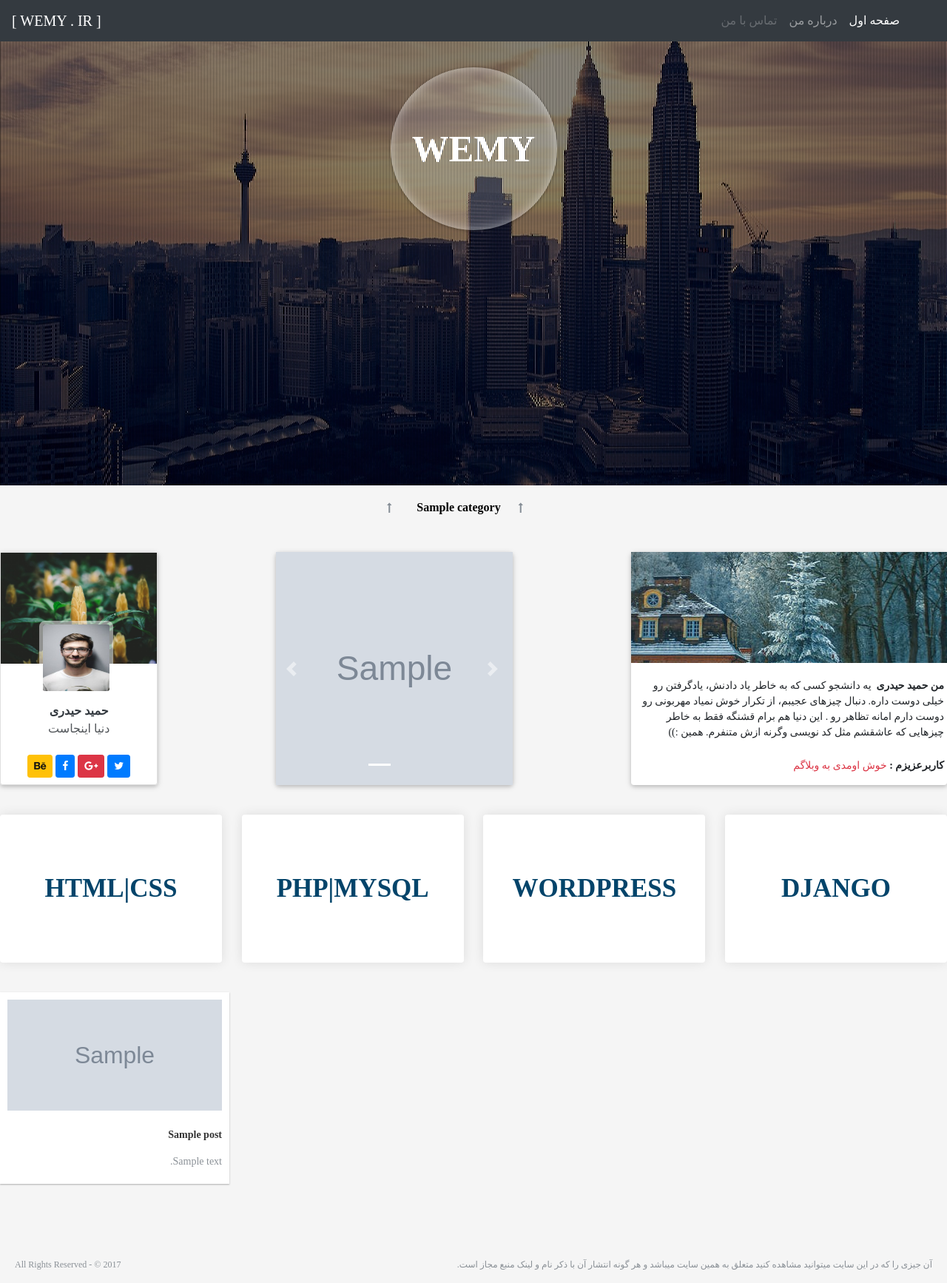
After one commit to hamidfun/wemy.ir, a Django app: a page that uses web/templates/base.html in a window 1280 px wide. The commit adds this page. Shown: the whole page at 74% size. Run offline with Django 3.2, Linux system fonts and the light colour scheme; tables that the repository leaves empty hold one stand-in row (values such as "Sample post"); grey boxes marked "Sample" are stand-in pictures; some libraries are stand-ins or nearby versions; some web fonts are replaced.

Commit message:
add navbar category AND add page category in templates

```diff
--- a/web/admin.py
+++ b/web/admin.py
@@ -3,9 +3,9 @@
 
 from django.contrib import admin
 
-from models import Posts, category, slider, Opt
+from models import Posts, Category, slider, Opt
 
 admin.site.register(Posts)
-admin.site.register(category)
+admin.site.register(Category)
 admin.site.register(slider)
 admin.site.register(Opt)
--- a/web/models.py
+++ b/web/models.py
@@ -7,7 +7,7 @@
 from ckeditor_uploader.fields import RichTextUploadingField
 #translattion
 from django.utils.translation import ugettext_lazy as _
-class category(models.Model):
+class Category(models.Model):
 	cat_name = models.CharField(max_length = 255)
 	cat_url = models.CharField(max_length = 255, null = True, blank = True)
 
@@ -23,7 +23,7 @@
 	password = models.CharField(max_length=20,blank = True, null = True )
 	img = models.ImageField(_('main image'), upload_to='posts/%Y/%m/%d', blank=True, null=True)
 	url = models.CharField(max_length = 200, help_text = '(پیش فرض اسلش عنوان مطلب)', blank = True, null = True )
-	category = models.ForeignKey(category, null= True, blank = True)
+	category = models.ForeignKey(Category, null= True, blank = True)
 	date = models.DateTimeField(auto_now=True,auto_now_add=False)
 	date_modify = models.DateTimeField(auto_now = False, auto_now_add=True)
 
--- a/web/templates/base.html
+++ b/web/templates/base.html
@@ -1,4 +1,5 @@
 {% load static %}
+{% load replace %}
 <!DOCTYPE html>
 <html lang="fa">
 <head>
@@ -48,18 +49,11 @@
         <ul class="nav justify-content-center rtl wemy-nav">
             <button type="button" class="btn-top btn-sm btn btn-outline-secondary"><i class="fa fa-long-arrow-up"
                                                                                       aria-hidden="true"></i></button>
+            {% for category in categorys %}
             <li class="nav-item active">
-                <a class="nav-link" href="#">دسته بندی ۱</a>
+                <a class="nav-link" href="/cat/{{ category.cat_name|replace }}">{{ category.cat_name }}</a>
             </li>
-            <li class="nav-item">
-                <a class="nav-link" href="#">دسته بندی ۲</a>
-            </li>
-            <li class="nav-item">
-                <a class="nav-link" href="#">دسته بندی ۳</a>
-            </li>
-            <li class="nav-item">
-                <a class="nav-link disabled" href="#">محرمانه ها</a>
-            </li>
+            {% endfor %}
             <span class="fi-arrow-top"></span>
             <button type="button" class="btn-top btn-sm btn btn-outline-secondary"><i class="fa fa-long-arrow-up"
                                                                                       aria-hidden="true"></i></button>
--- /dev/null
+++ b/web/templates/category.html
@@ -0,0 +1,38 @@
+{% extends "base.html" %}
+{% load replace %}
+{% block title %} وب سایت من و ما|صفحه اصلی {% endblock title %}
+{% block website-name %}WEMY{% endblock website-name %}
+{% block slider-id %}
+    {% for slide in slider %}
+        <li data-target="#slider"  {% if forloop.counter0 == 0 %} class = "active" {% endif %} data-slide-to="{{slide.id}}"></li>
+    {% endfor %}
+{% endblock slider-id %}
+{% block slider-img %}
+    {% for slide in slider %}
+    <div class="carousel-item {% if forloop.counter0 == 0 %} active {% endif %}">
+        <img class="d-block w-100" src="{{slide.img}}" alt="{{slide.title}}"
+             width="auto" height="315px" title="{{slide.title}}">
+    </div>
+    {% endfor %}
+{% endblock slider-img %}
+{% block posts %}
+    {% for post in posts %}
+      <article class="white-panel">
+          <figure class="thumbnail">
+              <a target="_blank" href="/{% if post.url != '' %}{{post.link|replace }}{% else %}{{post.title|replace }}{% endif %}">
+                  <img src="/media/{{post.img}}" alt="{{post.title}}" title="{{post.title}}" width="100%" height="100%">
+              </a>
+          </figure>
+          <h4><a href="/{% if post.url != '' %}{{post.link|replace}}{% else %}{{post.title|replace}}{% endif %}">{{ post.title }}</a></h4>
+          <h5>
+            <a href="/{% if post.url != '' %}{{post.link|replace}}{% else %}{{post.title|replace}}{% endif %}">
+              {% if post.excerpt != '' %}
+                {{post.excerpt|safe}}
+              {% else %}
+                {{post.content|safe|truncatewords_html:50}}
+              {% endif %}
+          </a>
+        </h5>
+      </article>
+    {% endfor %}
+{% endblock posts %}
--- a/web/url.py
+++ b/web/url.py
@@ -3,5 +3,6 @@
 from web import views
 urlpatterns = [
     url(r'^$', views.index, name='list'),
+    url(r'^cat/(?P<cat_name>[\w-]+)$', views.category, name = 'category'),
     url(ur'^(?P<title>[\w-]+)$', views.page, name = 'page'),
 ]
--- a/web/views.py
+++ b/web/views.py
@@ -3,21 +3,36 @@
 
 from django.shortcuts import render,HttpResponse
 
-from .models import Posts,slider
+from web.models import Posts, slider, Category
+
+
+def navANDslider(request):
+	categorys = Category.objects.all()
+	slids = slider.objects.all()
+	context = {
+		'categorys' : categorys,
+		'slider' : slids,
+	}
+	return context
 
 def index(request):
-	posts = Posts.objects.all();
-	slids = slider.objects.all();
-	context = {
-		'posts' : posts,
-		'slider' : slids,
-	}
+	posts = Posts.objects.all()
+	context = navANDslider(request)
+	context['posts'] = posts
 	return render(request,'index.html',context)
 
 def page(request, title=''):
 	 title = title.replace('-', ' ')
 	 post = Posts.objects.filter(title = title)
-	 context = {
-	 	'posts' : post,
-	 }
+	 context = navANDslider(request)
+	 context['posts'] = post
 	 return render(request,'page.html',context)
+
+def category(request, cat_name = ''):
+	cat_name = cat_name.replace('-', ' ')
+	category_name = Category.objects.get(cat_name = cat_name)
+	category_id = category_name.id
+	posts = Posts.objects.filter(category = category_id)
+	context = navANDslider(request)
+	context['posts'] = posts
+	return render (request,'category.html',context)
```
Also changed, not shown: README.md, web/migrations/0009_auto_20171006_0946.py (added).
